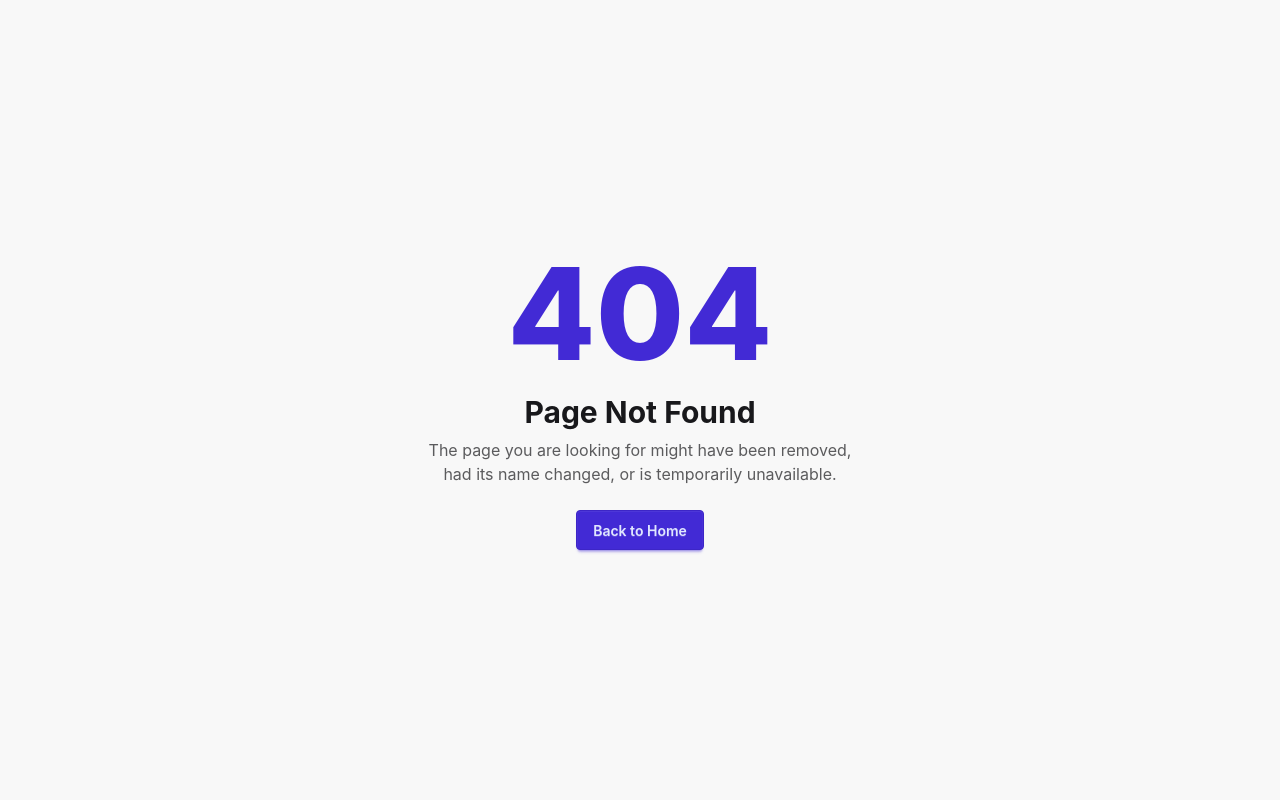
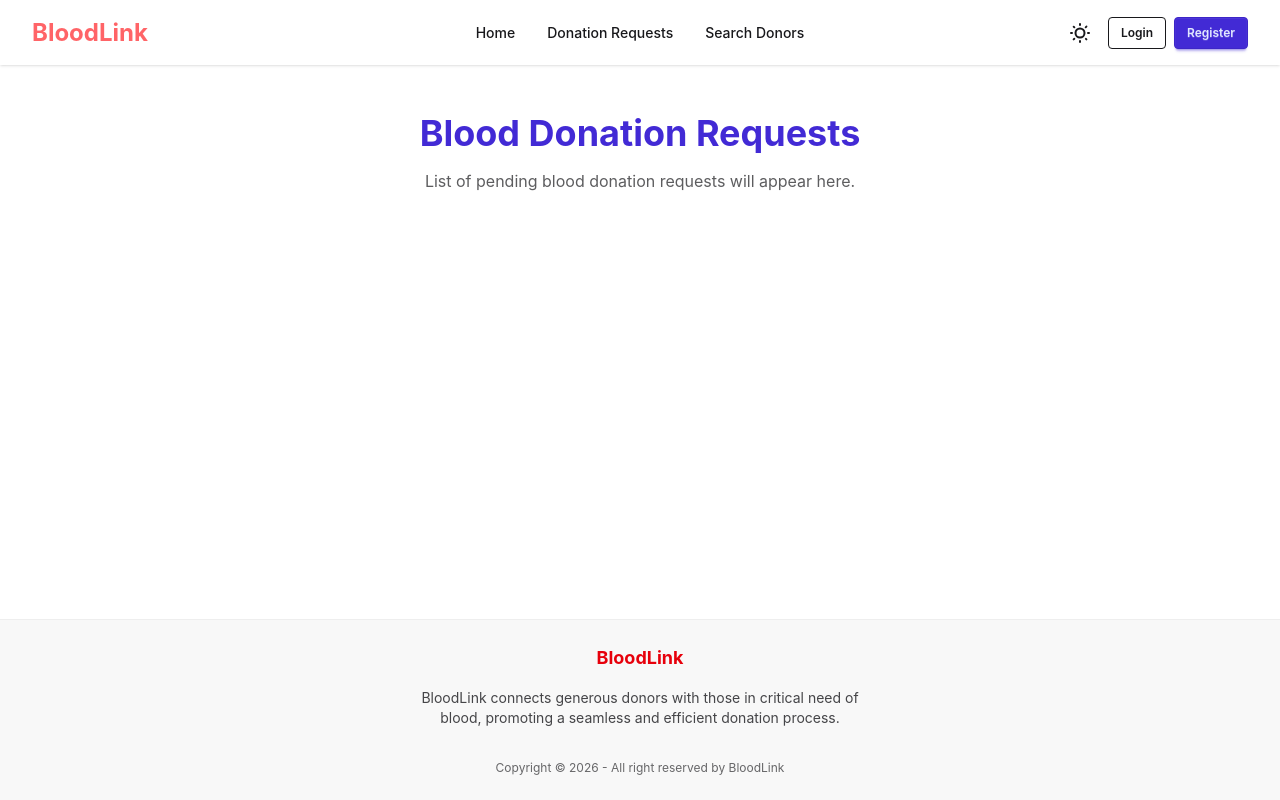
Before and after one commit to shuvo2712/pHero-a11-bloodDonation-client, a React (Vite) app: page /donation-requests in a window 1280 px wide. Before the commit this address had no page. Built offline with nearby package versions, Linux system fonts and the light colour scheme.

Commit message:
react router

```diff
--- a/src/components/Navbar.jsx
+++ b/src/components/Navbar.jsx
@@ -16,12 +16,25 @@ const Navbar = () => {
   return (
     <div className="navbar bg-base-100 shadow-sm px-4 md:px-8">
       <div className="navbar-start">
+        <div className="dropdown">
+          <label tabIndex={0} className="btn btn-ghost lg:hidden">
+            <svg xmlns="http://www.w3.org/2000/svg" className="h-5 w-5" fill="none" viewBox="0 0 24 24" stroke="currentColor">
+              <path strokeLinecap="round" strokeLinejoin="round" strokeWidth="2" d="M4 6h16M4 12h8m-8 6h16" />
+            </svg>
+          </label>
+          <ul tabIndex={0} className="menu menu-sm dropdown-content mt-3 z-[1] p-2 shadow bg-base-100 rounded-box w-52 font-medium">
+            <li><Link to="/">Home</Link></li>
+            <li><Link to="/donation-requests">Donation Requests</Link></li>
+            <li><Link to="/search">Search Donors</Link></li>
+          </ul>
+        </div>
         <Link to="/" className="text-2xl font-bold text-red-400">BloodLink</Link>
       </div>
       <div className="navbar-center hidden lg:flex">
         <ul className="menu menu-horizontal px-1 gap-2 font-medium">
           <li><Link to="/">Home</Link></li>
           <li><Link to="/donation-requests">Donation Requests</Link></li>
+          <li><Link to="/search">Search Donors</Link></li>
         </ul>
       </div>
       <div className="navbar-end gap-2">
--- /dev/null
+++ b/src/pages/DonationRequests.jsx
@@ -0,0 +1,10 @@
+const DonationRequests = () => {
+  return (
+    <div className="container mx-auto px-4 py-12 text-center">
+      <h1 className="text-4xl font-bold text-primary mb-4">Blood Donation Requests</h1>
+      <p className="text-base-content/70">List of pending blood donation requests will appear here.</p>
+    </div>
+  );
+};
+
+export default DonationRequests;
--- /dev/null
+++ b/src/pages/Login.jsx
@@ -0,0 +1,10 @@
+const Login = () => {
+  return (
+    <div className="container mx-auto px-4 py-12 text-center">
+      <h1 className="text-4xl font-bold text-primary mb-4">Login</h1>
+      <p className="text-base-content/70">Login page content will appear here.</p>
+    </div>
+  );
+};
+
+export default Login;
--- /dev/null
+++ b/src/pages/Register.jsx
@@ -0,0 +1,10 @@
+const Register = () => {
+  return (
+    <div className="container mx-auto px-4 py-12 text-center">
+      <h1 className="text-4xl font-bold text-primary mb-4">Register</h1>
+      <p className="text-base-content/70">Registration page content will appear here.</p>
+    </div>
+  );
+};
+
+export default Register;
--- /dev/null
+++ b/src/pages/Search.jsx
@@ -0,0 +1,10 @@
+const Search = () => {
+  return (
+    <div className="container mx-auto px-4 py-12 text-center">
+      <h1 className="text-4xl font-bold text-primary mb-4">Search Donors</h1>
+      <p className="text-base-content/70">Search donor search filters will appear here.</p>
+    </div>
+  );
+};
+
+export default Search;
```
Also changed, not shown: src/routes/Routes.jsx (+20 -0 lines).
